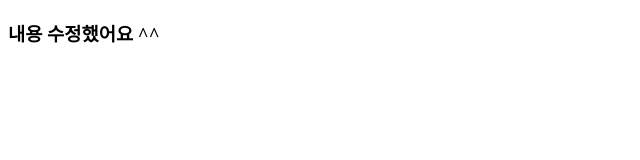
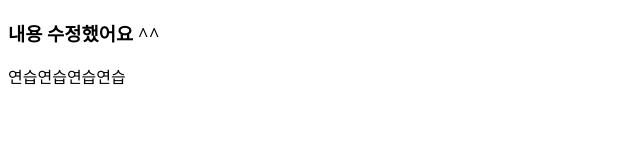
Before and after one commit to chi-0/git_base, a plain HTML site: page index.html in a window 1280 px wide. Shown: the whole page, without its empty margins (0-640 px from the left). Drawn offline with Linux system fonts and the light colour scheme.

Commit message:
내용 수정

```diff
--- a/index.html
+++ b/index.html
@@ -8,6 +8,7 @@
 <body>
     <!-- <h2>내용 작성 ^^</h2> -->
     <h3>내용 수정했어요 ^^</h3>
+    <p>연습연습연습연습</p>
 </body>
 </html>
 
```
Also changed, not shown: sub01.html (+1 -0 lines).
